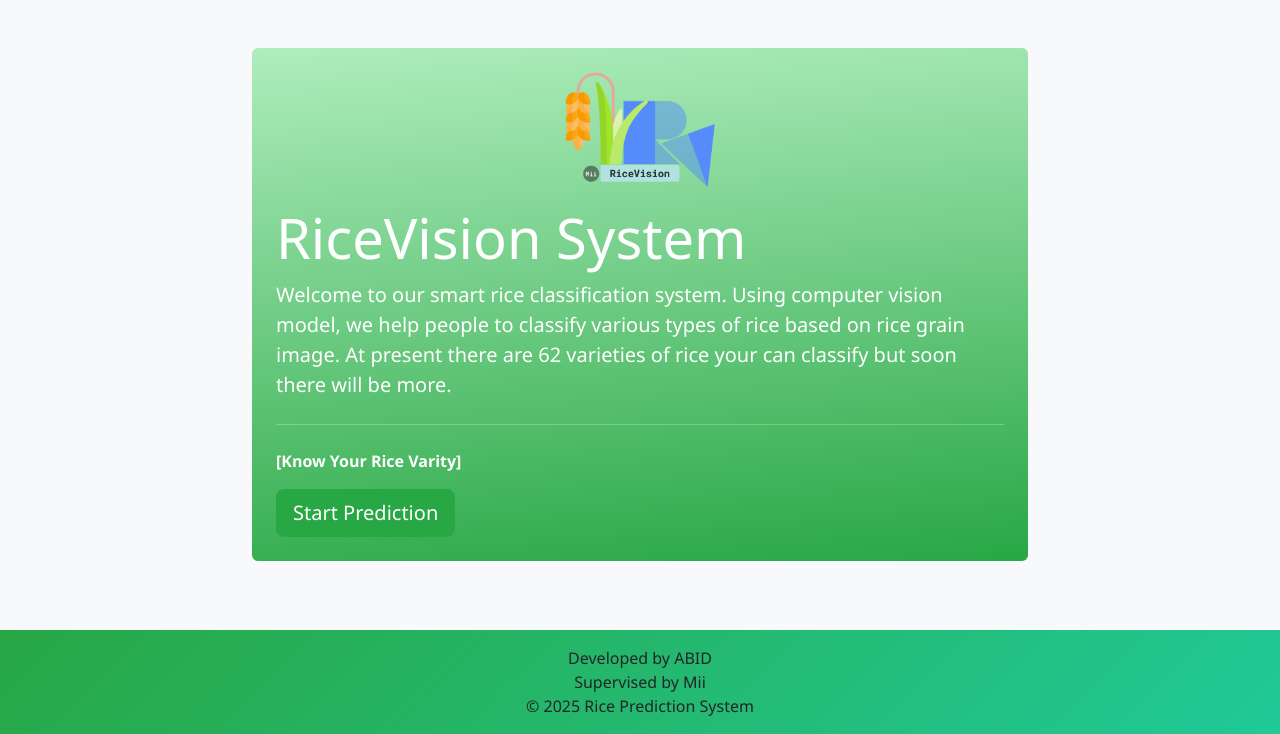
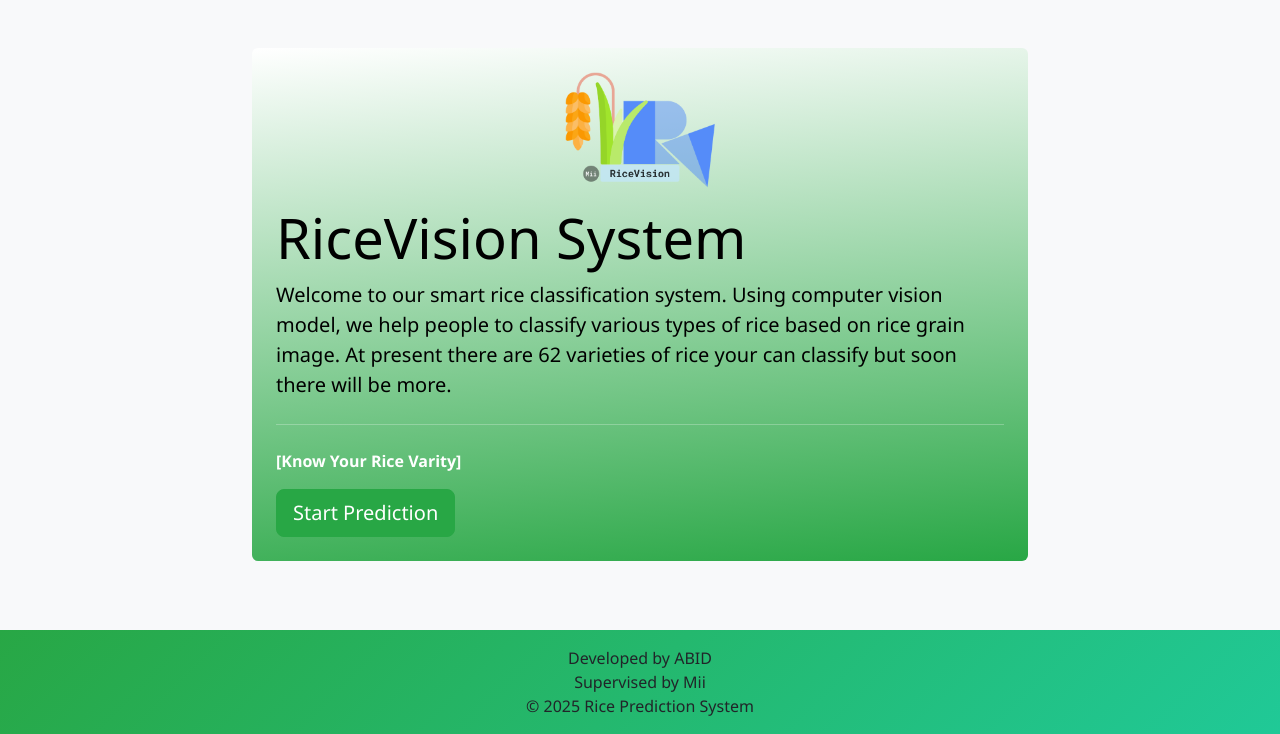
Before and after one commit to gLaaSSb00m/Rice_Prediction_Web, a Django app: page / in a window 1280 px wide. Shown: the part 66-800 px from the top of the page. Run offline with Django 5.2, Linux system fonts and the light colour scheme.

Commit message:
style: update jumbotron background gradient and text color in home template

```diff
--- a/templates/prediction/home.html
+++ b/templates/prediction/home.html
@@ -7,10 +7,10 @@
 <div class="container mt-5">
     <div class="row">
         <div class="col-md-8 offset-md-2">
-            <div class="jumbotron bg-light p-4 rounded" style="background: linear-gradient(175deg, #afedbd 0%, #28a745 100%) !important;">
+            <div class="jumbotron bg-light p-4 rounded" style="background: linear-gradient(175deg, #ffffff 0%, #28a745 100%) !important;">
                 <img src="{% static 'asset/RiceVision.png' %}" alt="Rice Vision Logo" style="width: 150px; height: auto;" class="d-block mx-auto mb-3">
-                <h1 class="display-4 text-success text-white">RiceVision System</h1>
-                <p class="lead">Welcome to our smart rice classification system. Using computer vision model, we help people to classify various types of rice based on rice grain image. At present there are 62 varieties of rice your can classify but soon there will be more.
+                <h1 class="display-4  text-black">RiceVision System</h1>
+                <p class="lead text-black">Welcome to our smart rice classification system. Using computer vision model, we help people to classify various types of rice based on rice grain image. At present there are 62 varieties of rice your can classify but soon there will be more.
 
                 </p>
                 <hr class="my-4">
```
